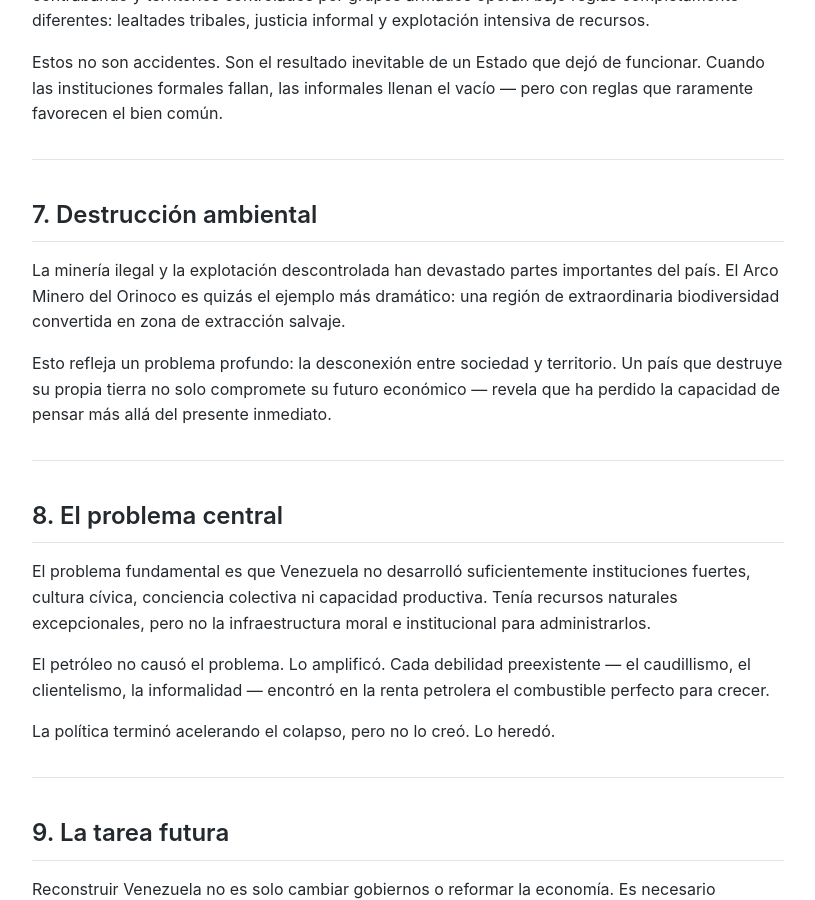
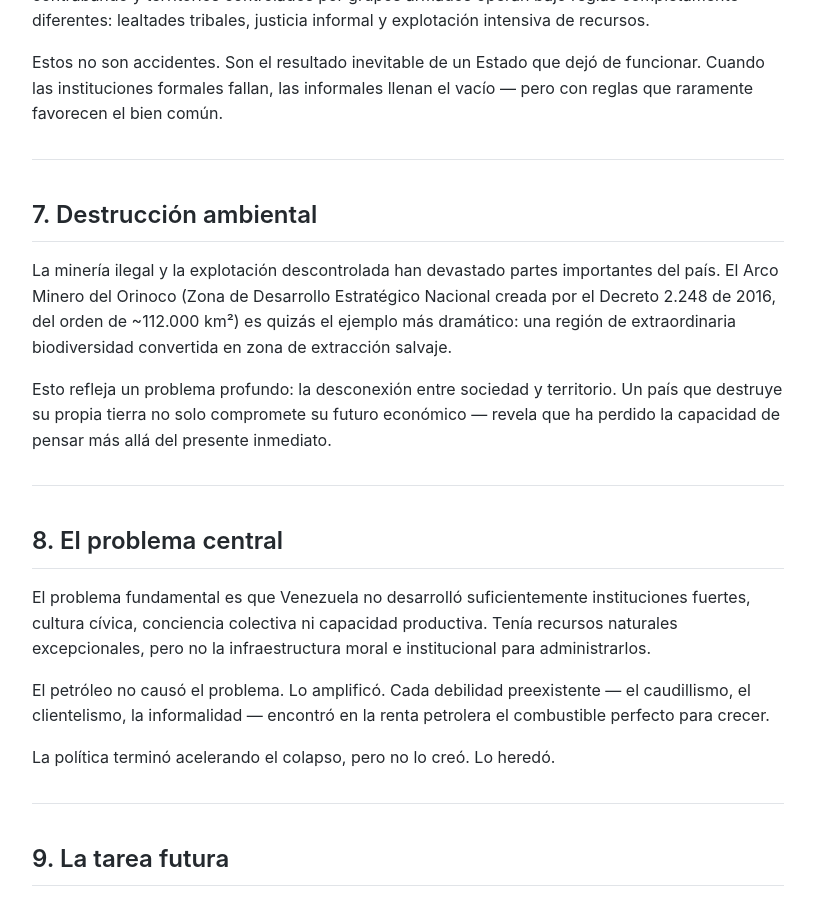
Before and after one commit to axeladriant/venezuela, a Jekyll site: the page built from capitulos/01-el-desafio-venezolano.md, in a window 1280 px wide and 900 px high, scrolled down 2272 px. Shown: the whole window, without its empty margins (232-1047 px from the left). Built offline with Jekyll 4.4.1, drawn with Linux system fonts in a browser that asks for light colours; our own code applies the rules of GitHub Pages for plain Markdown files; some of the changed text lies outside the part shown.

Commit message:
fix(fact-check): Cap I Uslar epigraph + Arco Minero cite; README Prefacio link + FR soften

```diff
--- a/capitulos/01-el-desafio-venezolano.md
+++ b/capitulos/01-el-desafio-venezolano.md
@@ -1,7 +1,7 @@
 # I — El desafío venezolano
 
-> *"Debemos sembrar el petróleo."*
-> — Arturo Uslar Pietri, 1936
+> *“…sembrar el petróleo.”*
+> — Arturo Uslar Pietri, editorial en *Ahora*, 14 de julio de 1936
 
 ---
 
@@ -68,7 +68,7 @@ Estos no son accidentes. Son el resultado inevitable de un Estado que dejó de f
 
 ## 7. Destrucción ambiental
 
-La minería ilegal y la explotación descontrolada han devastado partes importantes del país. El Arco Minero del Orinoco es quizás el ejemplo más dramático: una región de extraordinaria biodiversidad convertida en zona de extracción salvaje.
+La minería ilegal y la explotación descontrolada han devastado partes importantes del país. El Arco Minero del Orinoco (Zona de Desarrollo Estratégico Nacional creada por el Decreto 2.248 de 2016, del orden de ~112.000 km²) es quizás el ejemplo más dramático: una región de extraordinaria biodiversidad convertida en zona de extracción salvaje.
 
 Esto refleja un problema profundo: la desconexión entre sociedad y territorio. Un país que destruye su propia tierra no solo compromete su futuro económico — revela que ha perdido la capacidad de pensar más allá del presente inmediato.
 
```
